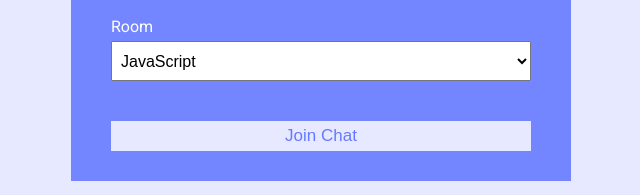
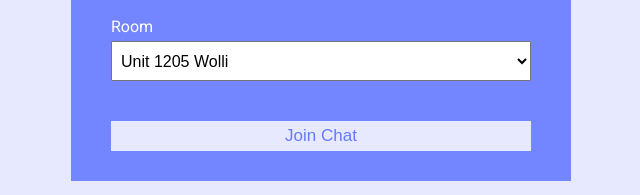
Before and after one commit to simonlyllyyy92/chat-box, a website: page public/index.html in a window 1280 px wide. Shown: the part 255-450 px from the top of the page, 319-959 px from the left. Drawn offline with Linux system fonts and the light colour scheme.

Commit message:
editing room name

```diff
--- a/public/index.html
+++ b/public/index.html
@@ -33,12 +33,12 @@
           <div class="form-control">
             <label for="room">Room</label>
             <select name="room" id="room">
-							<option value="JavaScript">JavaScript</option>
-							<option value="Python">Python</option>
-							<option value="PHP">PHP</option>
-							<option value="C#">C#</option>
-							<option value="Ruby">Ruby</option>
-							<option value="Java">Java</option>
+              <option value="JavaScript">Unit 1205 Wolli</option>
+              <option value="Python">Work Place</option>
+              <option value="PHP">Family</option>
+              <option value="C#">Roomates</option>
+              <option value="Ruby">Friends</option>
+              <option value="Java">Big God</option>
             </select>
           </div>
           <button type="submit" class="btn">Join Chat</button>
```
Lines whose indentation alone changed are shown as unchanged.
